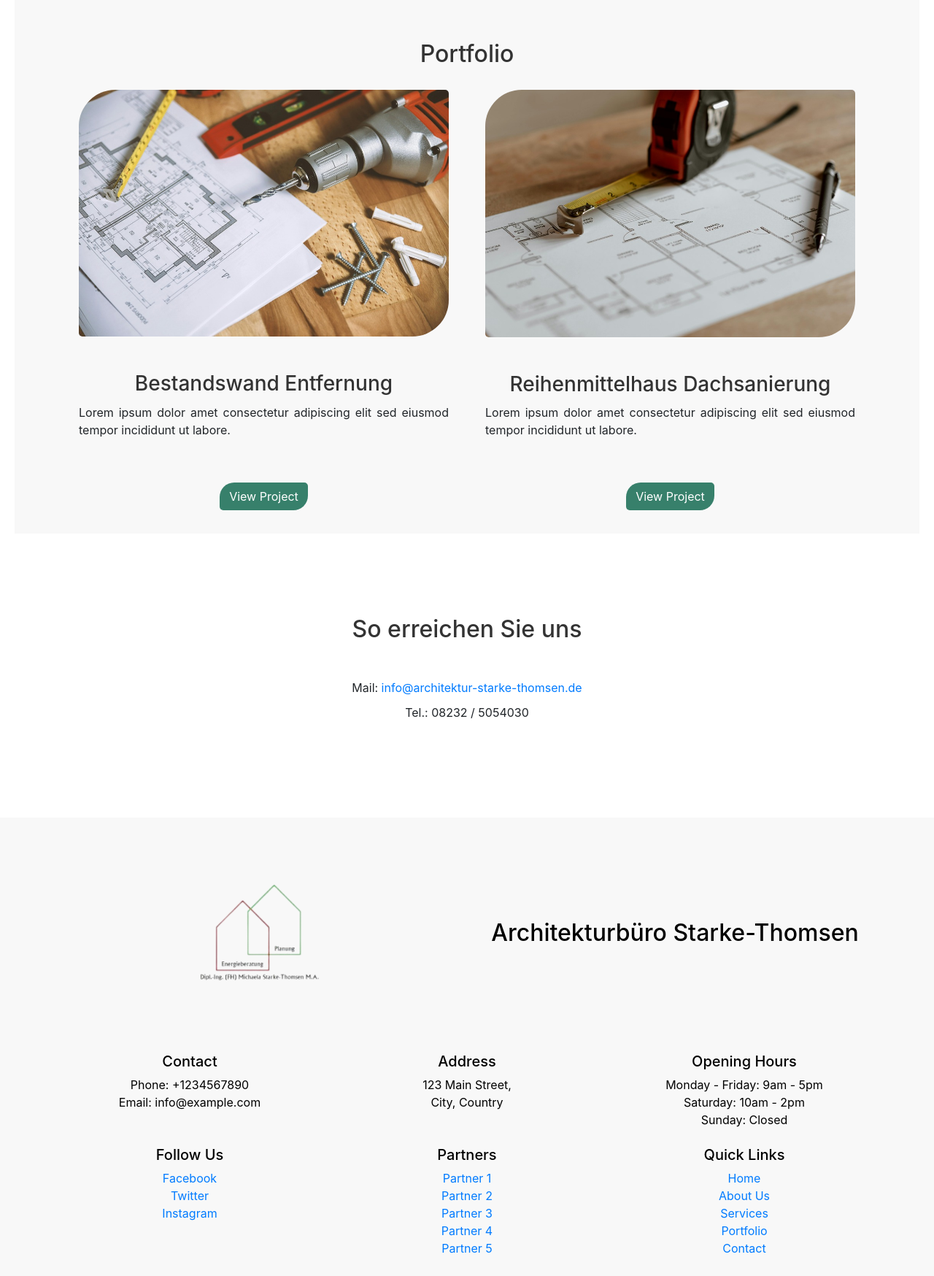
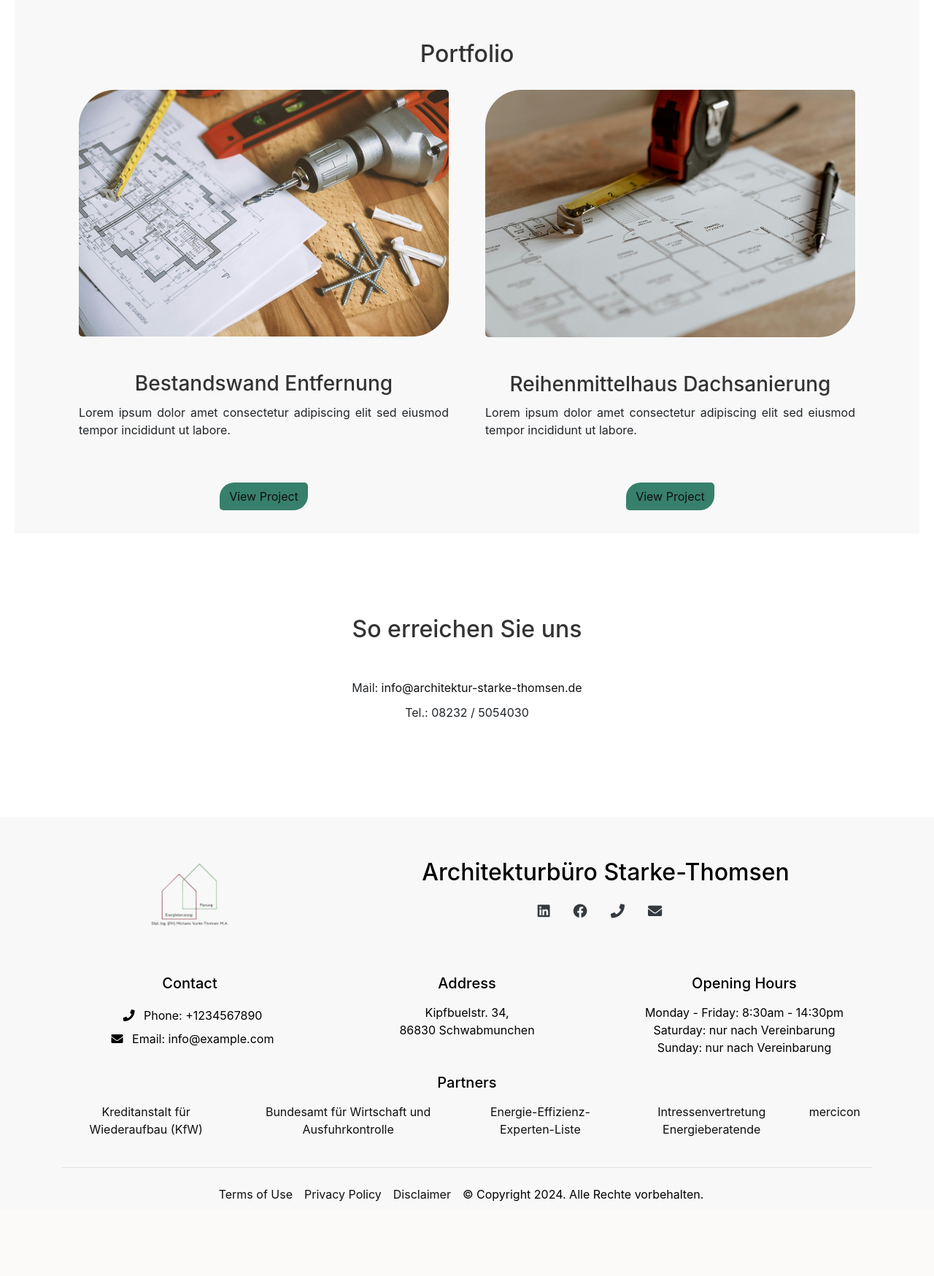
Before and after one commit to DouniaBK/arkitekture-MST, a Django app: page / in a window 1280 px wide. Shown: the part 1707-3455 px from the top of the page at 73% size. After the commit the page ends 3353 px from the top, so only its background shows below. Run offline with Django 5.2, Linux system fonts and the light colour scheme; some libraries are stand-ins or nearby versions.

Commit message:
add: footer design and links to new templates

```diff
--- a/home/static/home/css/styles.css
+++ b/home/static/home/css/styles.css
@@ -65,6 +65,7 @@ nav ul li a {
     margin-bottom: 20px;
 }
 
+/* Footer */
 .footer {
     background-color: rgba(248, 248, 248, 1);
     color: #000000;
@@ -81,13 +82,39 @@ nav ul li a {
     margin: 0;
 }
 
+.footer-heading {
+    margin-bottom: 1rem;
+}
+
+.gray-icon {
+    color: #343a40;;
+    font-size: 1.2rem;
+}
+
+.gray-icon:hover {
+    color: darkgray;
+}
+
+.footer-divider {
+    border-top: 1px solid #dee2e6;
+    margin: 1.5rem 0;
+}
+
+.list-unstyled.d-flex.justify-content-start > li {
+    margin-right: 1rem;
+}
+
+.list-unstyled.d-flex.justify-content-center > li {
+    margin-right: 1rem;
+}
+
+/* projects & services */
 h3 {
     color: #333;
     margin-top: 20px;
 }
 
-a {
-    color: #007BFF;
+a { color: #0f0f0f!important;
     text-decoration: none;
 }
 
@@ -114,7 +141,6 @@ div.project p, div.service p {
 div.project a, div.service a {
     display: inline-block;
     margin-top: 10px;
-    color: #007BFF;
 }
 
 div.project img, div.service img {
--- a/home/templates/home/base.html
+++ b/home/templates/home/base.html
@@ -7,6 +7,9 @@
     {% load static %}
     <link rel="stylesheet" href="{% static 'home/css/styles.css' %}">
     <link rel="stylesheet" href="https://cdn.jsdelivr.net/npm/bootstrap@4.6.2/dist/css/bootstrap.min.css" integrity="sha384-xOolHFLEh07PJGoPkLv1IbcEPTNtaed2xpHsD9ESMhqIYd0nLMwNLD69Npy4HI+N" crossorigin="anonymous">
+    <!-- Other head content -->
+    <link rel="stylesheet" href="https://cdnjs.cloudflare.com/ajax/libs/font-awesome/5.15.4/css/all.min.css">
+</head>
 </head>
 <body>
     <header class="header">
--- a/home/templates/home/footer.html
+++ b/home/templates/home/footer.html
@@ -3,11 +3,33 @@
     <div class="container">
         <!-- First Section: Logo and Header -->
         <div class="row mb-2">
-            <div class="col-md-6 align-self-start">
+            <div class="col-md-4 align-self-center">
                 <img src="{% static 'home/images/logo-Architekturbüro-Starke-Thomsen-v2.png' %}" alt="Logo" class="footer-logo img-fluid">
             </div>
-            <div class="col-md-6 align-self-center">
+            <div class="col-md-8 align-self-center text-center">
                 <h2 class="footer-heading">Architekturbüro Starke-Thomsen</h2>
+                <ul class="list-unstyled d-flex justify-content-center mt-3">
+                    <li class="mr-3">
+                        <a href="https://www.linkedin.com/in/michaela-starke-thomsen-90b415309/" target="_blank">
+                            <i class="fab fa-linkedin gray-icon p-2"></i>
+                        </a>
+                    </li>
+                    <li class="mr-3">
+                        <a href="https://www.facebook.com/profile.php?id=61559596775225" target="_blank">
+                            <i class="fab fa-facebook gray-icon p-2"></i>
+                        </a>
+                    </li>
+                    <li class="mr-3">
+                        <a href="{% url 'contact' %}">
+                            <i class="fas fa-phone gray-icon p-2"></i>
+                        </a>
+                    </li>
+                    <li>
+                        <a href="{% url 'contact' %}">
+                            <i class="fas fa-envelope gray-icon p-2"></i>
+                        </a>
+                    </li>
+                </ul>
             </div>
         </div>
 
@@ -15,50 +37,56 @@
         <div class="row mb-4">
             <div class="col-md-4">
                 <h5 class="footer-heading">Contact</h5>
-                <p>Phone: +1234567890</p>
-                <p>Email: info@example.com</p>
+                <p><i class="fas fa-phone p-2"></i> Phone: +1234567890</p>
+                <p><i class="fas fa-envelope p-2"></i> Email: info@example.com</p>
             </div>
             <div class="col-md-4">
                 <h5 class="footer-heading">Address</h5>
-                <p>123 Main Street,</p>
-                <p>City, Country</p>
+                <p>Kipfbuelstr. 34,</p>
+                <p>86830 Schwabmunchen</p>
             </div>
             <div class="col-md-4">
                 <h5 class="footer-heading">Opening Hours</h5>
-                <p>Monday - Friday: 9am - 5pm</p>
-                <p>Saturday: 10am - 2pm</p>
-                <p>Sunday: Closed</p>
+                <p>Monday - Friday: 8:30am - 14:30pm</p>
+                <p>Saturday: nur nach Vereinbarung</p>
+                <p>Sunday: nur nach Vereinbarung</p>
             </div>
         </div>
 
-        <!-- Third Section: Social Media, Partners, and Quick Links -->
+        <!-- Third Section: Partners Links -->
         <div class="row">
-            <div class="col-md-4">
-                <h5 class="footer-heading">Follow Us</h5>
-                <ul class="list-unstyled">
-                    <li><a href="#"><i class="fab fa-facebook"></i> Facebook</a></li>
-                    <li><a href="#"><i class="fab fa-twitter"></i> Twitter</a></li>
-                    <li><a href="#"><i class="fab fa-instagram"></i> Instagram</a></li>
+            <div class="col-md-12">
+                <h5 class="footer-heading">Partners</h5>
+                <ul class="list-unstyled d-flex justify-content-start">
+                    <li class="mr-3">
+                        <a href="https://www.kfw.de/inlandsfoerderung/Unternehmen/Energie-und-Umwelt/?kfwmc=kom.sea.google.kfwcorporate.run-of-site.sitelink|energieeffizienz&wt_cc1=brand&wt_cc2=coi&gad_source=1&gclid=CjwKCAiA_aGuBhACEiwAly57Med4vZRbGybrTMm6SFuw0DL3C3IsBTjf1mrOQ76xHJLVJExlUQ4nvhoCcM4QAvD_BwE" target="_blank">Kreditanstalt für Wiederaufbau (KfW)</a>
+                    </li>
+                    <li class="mr-3">
+                        <a href="https://www.bafa.de/DE/Energie/Heizen_mit_Erneuerbaren_Energien/Foerderprogramm_im_Ueberblick/foerderprogramm_im_ueberblick_node.html" target="_blank">Bundesamt für Wirtschaft und Ausfuhrkontrolle</a>
+                    </li>
+                    <li class="mr-3">
+                        <a href="https://www.energie-effizienz-experten.de/" target="_blank">Energie-Effizienz-Experten-Liste</a>
+                    </li>
+                    <li class="mr-3">
+                        <a href="https://www.gih.de/" target="_blank">Intressenvertretung Energieberatende</a>
+                    </li>
+                    <li class="mr-3">
+                        <a href="https://www.mercicon.eu/" target="_blank">mercicon</a>
+                    </li>
                 </ul>
             </div>
-            <div class="col-md-4">
-                <h5 class="footer-heading">Partners</h5>
-                <ul class="list-unstyled">
-                    <li><a href="#">Partner 1</a></li>
-                    <li><a href="#">Partner 2</a></li>
-                    <li><a href="#">Partner 3</a></li>
-                    <li><a href="#">Partner 4</a></li>
-                    <li><a href="#">Partner 5</a></li>
-                </ul>
-            </div>
-            <div class="col-md-4">
-                <h5 class="footer-heading">Quick Links</h5>
-                <ul class="list-unstyled">
-                    <li><a href="#">Home</a></li>
-                    <li><a href="#">About Us</a></li>
-                    <li><a href="#">Services</a></li>
-                    <li><a href="#">Portfolio</a></li>
-                    <li><a href="#">Contact</a></li>
+        </div>
+
+        <hr class="footer-divider">
+
+        <!-- Fourth Section: Legal Links and Copyright -->
+        <div class="row">
+            <div class="col-md-12 text-center">
+                <ul class="list-unstyled d-flex justify-content-center mb-0">
+                    <li class="mr-3"><a href="{% url 'impressum' %}">Terms of Use</a></li>
+                    <li class="mr-3"><a href="{% url 'privacy' %}">Privacy Policy</a></li>
+                    <li class="mr-3"><a href="{% url 'disclaimer' %}">Disclaimer</a></li>
+                    <li class="mr-3">© Copyright 2024. Alle Rechte vorbehalten.</li>
                 </ul>
             </div>
         </div>
--- a/home/urls.py
+++ b/home/urls.py
@@ -8,4 +8,9 @@ urlpatterns = [
     path('contact/', views.contact_view, name='contact'),
     path('portfolio/', views.portfolio_view, name='portfolio'),
     path('footer/', views.footer_view, name='footer'),
+    path('terms/', views.terms_view, name='terms'),
+    path('privacy/', views.privacy_view, name='privacy'),
+    path('disclaimer/', views.disclaimer_view, name='disclaimer'),
+    path('impressum/', views.impressum_view, name='impressum'),
+
 ]
--- a/home/views.py
+++ b/home/views.py
@@ -23,3 +23,19 @@ def portfolio_view(request):
 
 def footer_view(request):
     return render(request, 'home/footer.html')
+
+
+def terms_view(request):
+    return render(request, 'home/terms.html')
+
+
+def privacy_view(request):
+    return render(request, 'home/privacy.html')
+
+
+def disclaimer_view(request):
+    return render(request, 'home/disclaimer.html')
+
+
+def impressum_view(request):
+    return render(request, 'home/impressum.html')
```
Also changed, not shown: home/templates/home/disclaimer.html (added, +24 -0 lines), home/templates/home/impressum.html (added, +12 -0 lines), home/templates/home/privacy.html (added, +47 -0 lines), home/templates/home/terms.html (added, +12 -0 lines).
